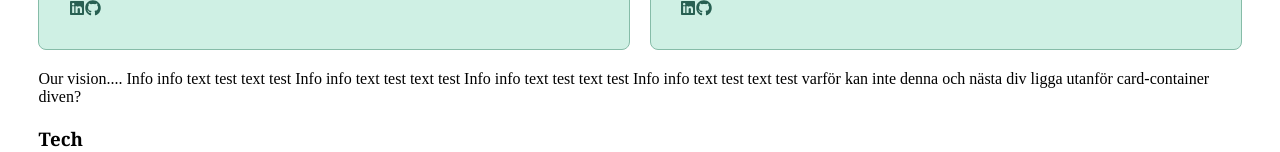
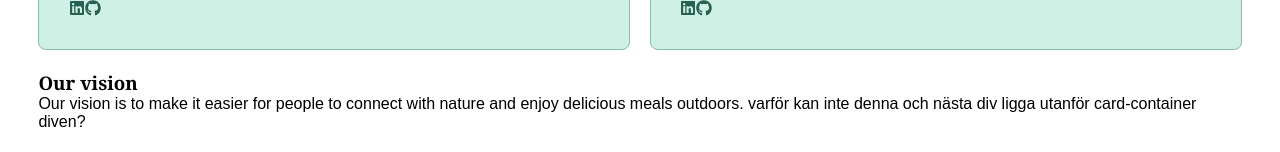
Before and after one commit to Technigo/final-boiler-plate-monorepo, a React (Vite) app in the folder frontend/: page /about in a window 1280 px wide. Shown: the part 426-578 px from the top of the page. Built offline with nearby package versions, Linux system fonts and the light colour scheme.

Commit message:
Added vision

```diff
--- a/frontend/src/components/about/AboutContent.jsx
+++ b/frontend/src/components/about/AboutContent.jsx
@@ -27,7 +27,12 @@ export const AboutContent = () => {
                     </div>
                 </div>
             </div>
-            <div className="about-vision">Our vision.... Info info text test text test Info info text test text test Info info text test text test Info info text test text test varför kan inte denna och nästa div ligga utanför card-container diven?</div>
+
+            <div className="about-vision">
+                <h3>Our vision</h3>
+                <p>Our vision is to make it easier for people to connect with nature and enjoy delicious meals outdoors. varför kan inte denna och nästa div ligga utanför card-container diven?</p>
+            </div>
+
             <div className="about-tech">
                 <h3>Tech</h3>
                 <ul>
```
